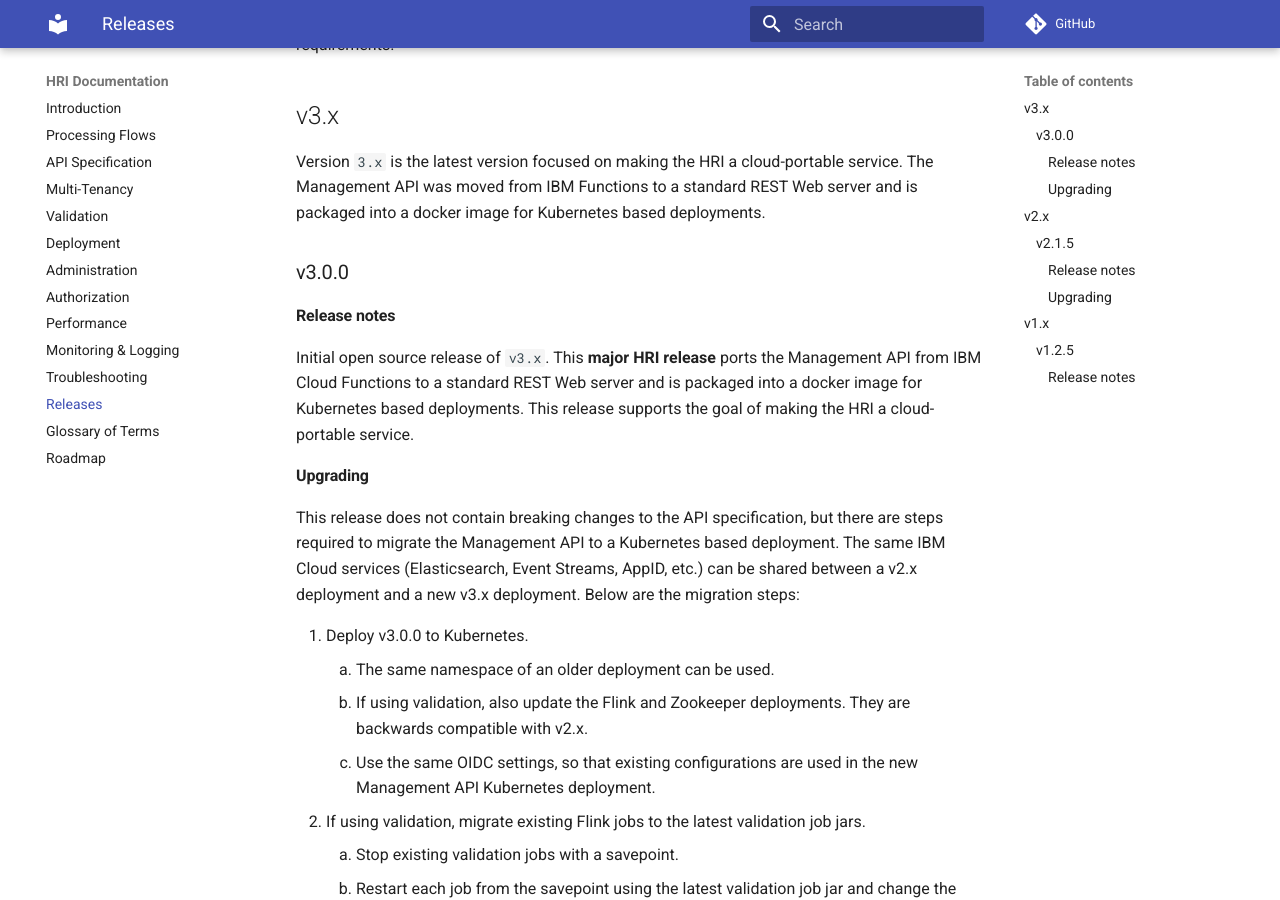
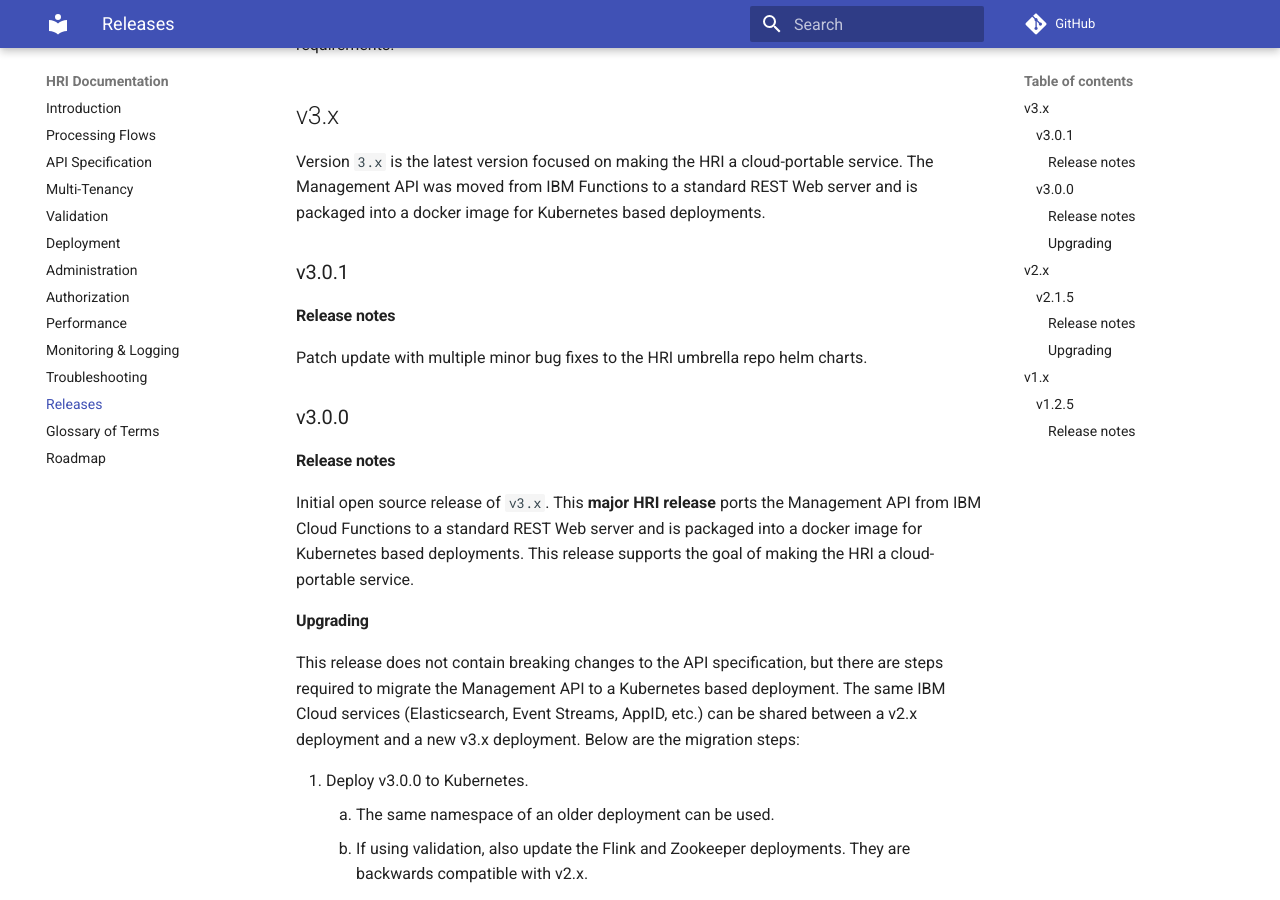
Before and after one commit to Alvearie/HRI, an MkDocs documentation site: the page built from documentation/releases.md, in a window 1280 px wide and 900 px high, scrolled down 522 px. Built offline with MkDocs 1.6.1 and Material for MkDocs 9.7.7, drawn with Linux system fonts in a browser that asks for light colours; comment, search, counter and statistics services are not loaded; the version menu is left out.

Commit message:
WHFHRI-713: Add release notes for v3.0.1
Signed-off-by: Dan Baxter <djbaxter@us.ibm.com>

```diff
--- a/documentation/releases.md
+++ b/documentation/releases.md
@@ -6,6 +6,11 @@ Unless stated otherwise in the release notes of a specific version, upgrading th
 
 ## v3.x
 Version `3.x` is the latest version focused on making the HRI a cloud-portable service. The Management API was moved from IBM Functions to a standard REST Web server and is packaged into a docker image for Kubernetes based deployments.
+
+### v3.0.1
+
+#### Release notes
+Patch update with multiple minor bug fixes to the HRI umbrella repo helm charts.
 
 ### v3.0.0
 
```
